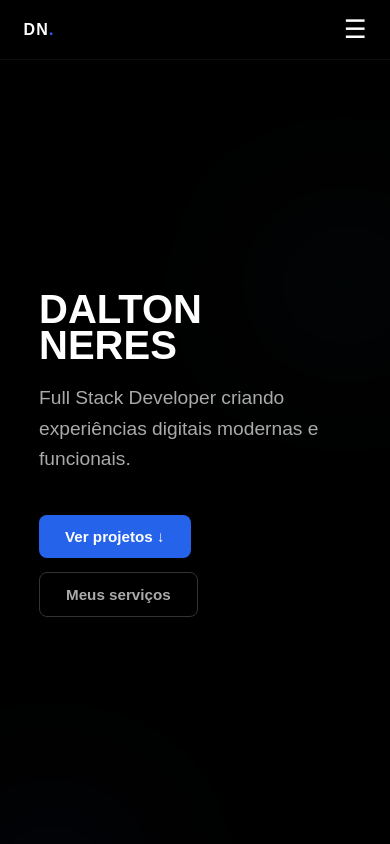
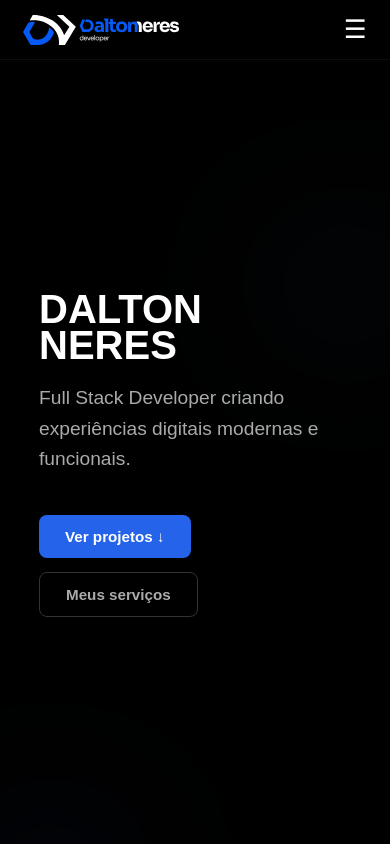
Before and after one commit to daltonneres/link_id_neres, a plain HTML site: page index.html in a window 390 px wide. Shown: the top 844 px of the page. Drawn offline with Linux system fonts and the light colour scheme.

Commit message:
atualização visual

```diff
--- a/index.html
+++ b/index.html
@@ -16,13 +16,16 @@
   <meta property="og:url" content="https://potfolio-neres-s48x.vercel.app/">
 
   <link rel="stylesheet" href="style.css">
+  <link rel="icon" href="favicon.svg" type="image/svg+xml">
+  <link rel="icon" href="favicon.ico" sizes="32x32">
+  <link rel="apple-touch-icon" href="apple-touch-icon.png">
 </head>
 
 <body>
 
   <!-- ─── NAVBAR ─────────────────────────────────────────────────────────────── -->
   <nav id="navbar" role="navigation" aria-label="Menu principal">
-    <a href="#hero" class="nav-logo">DN<span>.</span></a>
+    <a href="#hero" class="nav-logo" aria-label="Dalton Neres Developer — início"><img src="logo.svg" alt="Dalton Neres Developer" width="208" height="40"></a>
 
     <button id="menuToggle" aria-label="Abrir menu" aria-expanded="false">☰</button>
 
--- a/style.css
+++ b/style.css
@@ -110,6 +110,12 @@ body::after {
 
 .nav-logo span {
   color: var(--blue);
+}
+
+.nav-logo img {
+  display: block;
+  height: 40px;
+  width: auto;
 }
 
 /* ─── MENU DESKTOP ──────────────────────────────────────────────────────────── */
@@ -277,6 +283,10 @@ body::after {
 
   .nav-logo {
     font-size: 1rem;
+  }
+
+  .nav-logo img {
+    height: 30px;
   }
 
   #menuToggle {
```
Also changed, not shown: 404.html (+3 -0 lines), suporte-tecnico.html (+4 -1 lines), apple-touch-icon.png (added), favicon.ico (added), favicon.svg (added), icon-192.png (added), icon-512.png (added), logo-colorida.svg (added), logo.svg (added).
